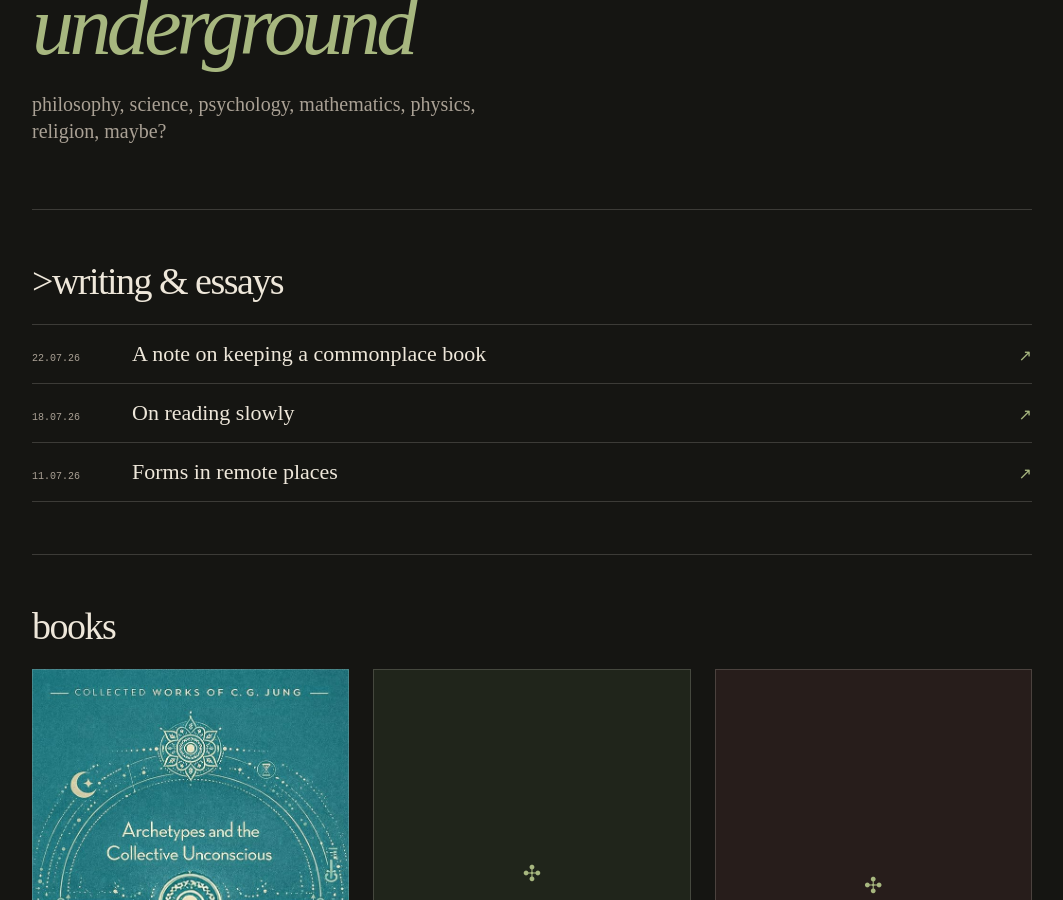
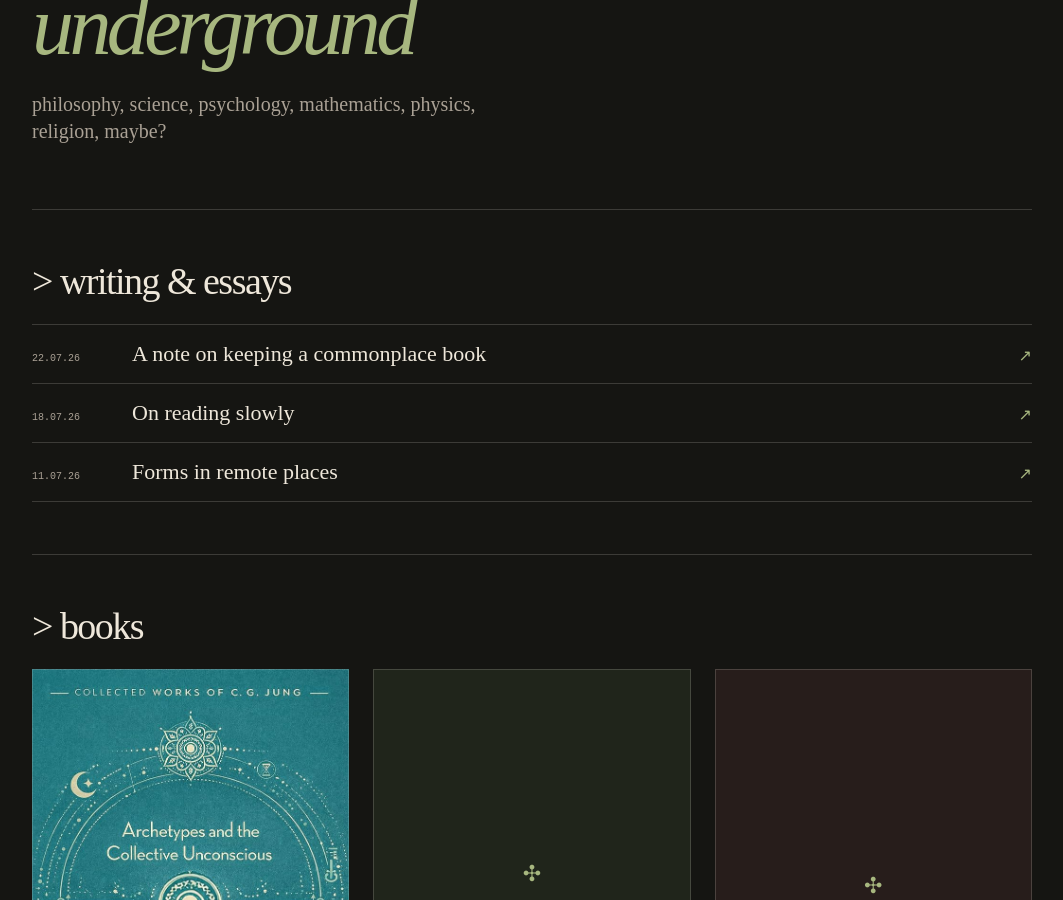
Before and after one commit to rseyfullayev/blog, a Jekyll site: the page built from index.html, in a window 1280 px wide and 900 px high, scrolled down 244 px. Shown: the whole window, without its empty margins (108-1171 px from the left). Built offline with Jekyll 4.4.1, drawn with Linux system fonts in a browser that asks for light colours.

```diff
--- a/index.html
+++ b/index.html
@@ -11,7 +11,7 @@ layout: default
 <section class="notes-section" id="notes">
   <div class="section-heading">
     <div>
-      <h2>>writing & essays</h2>
+      <h2>> writing & essays</h2>
     </div>
   </div>
   <div class="post-list">
@@ -29,7 +29,7 @@ layout: default
 <section class="books-section" id="books">
   <div class="section-heading">
     <div>
-      <h2>books</h2>
+      <h2>> books</h2>
     </div>
   </div>
   <div class="shelf" aria-label="Book shelf">
```
